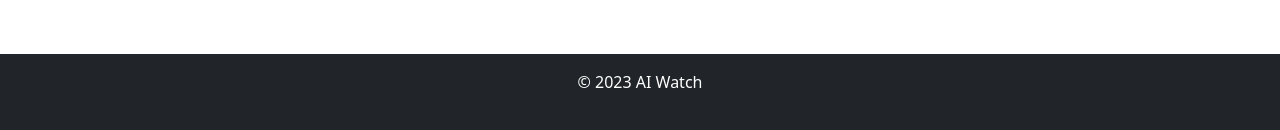
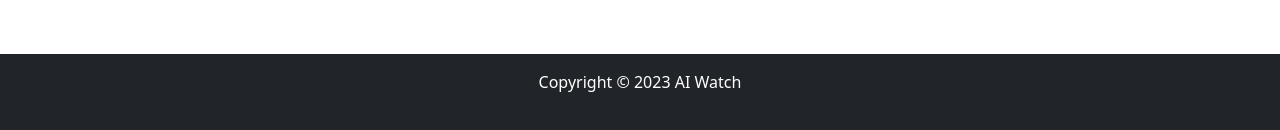
Before and after one commit to dstock3/aiwatch, a React (Create React App) app: page /blog in a window 1280 px wide. Shown: the part 690-820 px from the top of the page. Built offline with nearby package versions, Linux system fonts and the light colour scheme.

Commit message:
revised footer.

```diff
--- a/src/components/sections/BlogList.js
+++ b/src/components/sections/BlogList.js
@@ -25,7 +25,7 @@ const BlogList = (props) => {
                         onMouseLeave={() => handleMouseLeave()}
                         active={activeIndex === index}
                     >
-                        <div className="d-flex justify-content-between align-items-center">
+                        <div className="bloglist-item d-flex justify-content-between align-items-center">
                             <div className="title">
                                 {blog.title}
                             </div>
--- a/src/components/sections/Footer.js
+++ b/src/components/sections/Footer.js
@@ -9,7 +9,7 @@ const Footer = () => {
     <footer className="footer py-3 bg-dark text-white">
       <Container>
         <p className="text-center mb-0">
-          &copy; {currentYear} AI Watch
+          Copyright &copy; {currentYear} AI Watch
         </p>
       </Container>
     </footer>
--- a/src/style/blog.css
+++ b/src/style/blog.css
@@ -1,3 +1,7 @@
+.bloglist-item {
+    cursor: pointer;
+}
+
 .list-group-item.active {
     background-color: #007bff;
     color: #fff;
```
Also changed, not shown: src/components/pages/Blog.js (line endings or trailing spaces).
